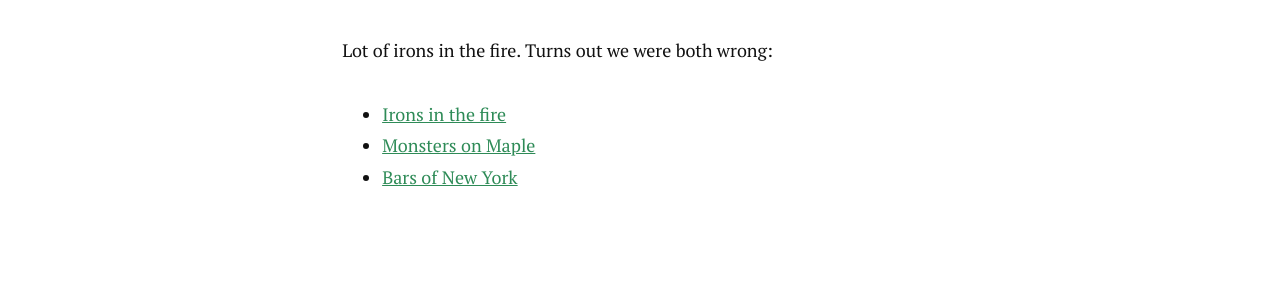
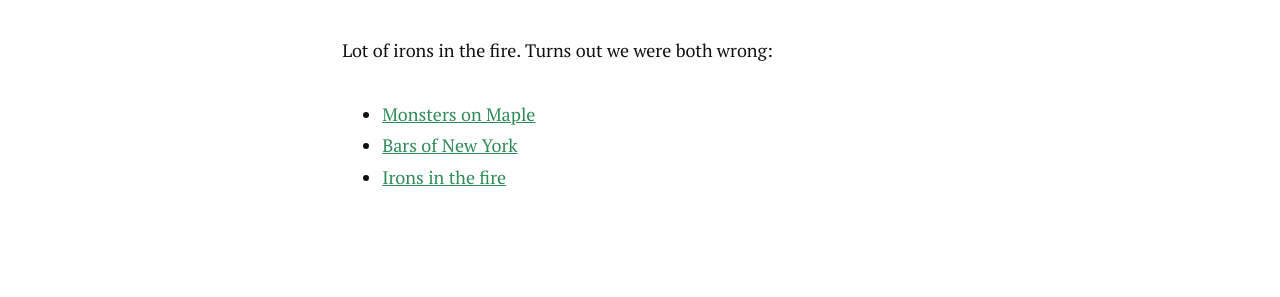
Before and after one commit to wsankey/miles-away, a Jekyll site: the page built from _posts/2015-06-30-EpisodeFive.md, in a window 1280 px wide. Shown: the part 403-700 px from the top of the page. Built offline with Jekyll 4.4.1, drawn with Linux system fonts in a browser that asks for light colours; nearby versions of some CDN libraries; Markdown is read by kramdown in place of the engine named in the settings.

Commit message:
Link update.

```diff
--- a/_posts/2015-06-30-EpisodeFive.md
+++ b/_posts/2015-06-30-EpisodeFive.md
@@ -7,9 +7,9 @@ podcast: <object type="application/x-shockwave-flash" data="https://huffduffer.c
 
 Lot of irons in the fire. Turns out we were both wrong:
 
-* [Irons in the fire] [4]
 * [Monsters on Maple] [2]
 * [Bars of New York] [3]
+* [Irons in the fire] [4]
 
 <iframe style="border: none" src="//html5-player.libsyn.com/embed/episode/id/3697032/height/360/width/640/theme/standard/direction/no/autoplay/no/autonext/no/thumbnail/yes/preload/no/no_addthis/no/" height="360" width="640" scrolling="no"  allowfullscreen webkitallowfullscreen mozallowfullscreen oallowfullscreen msallowfullscreen></iframe>
 
```
